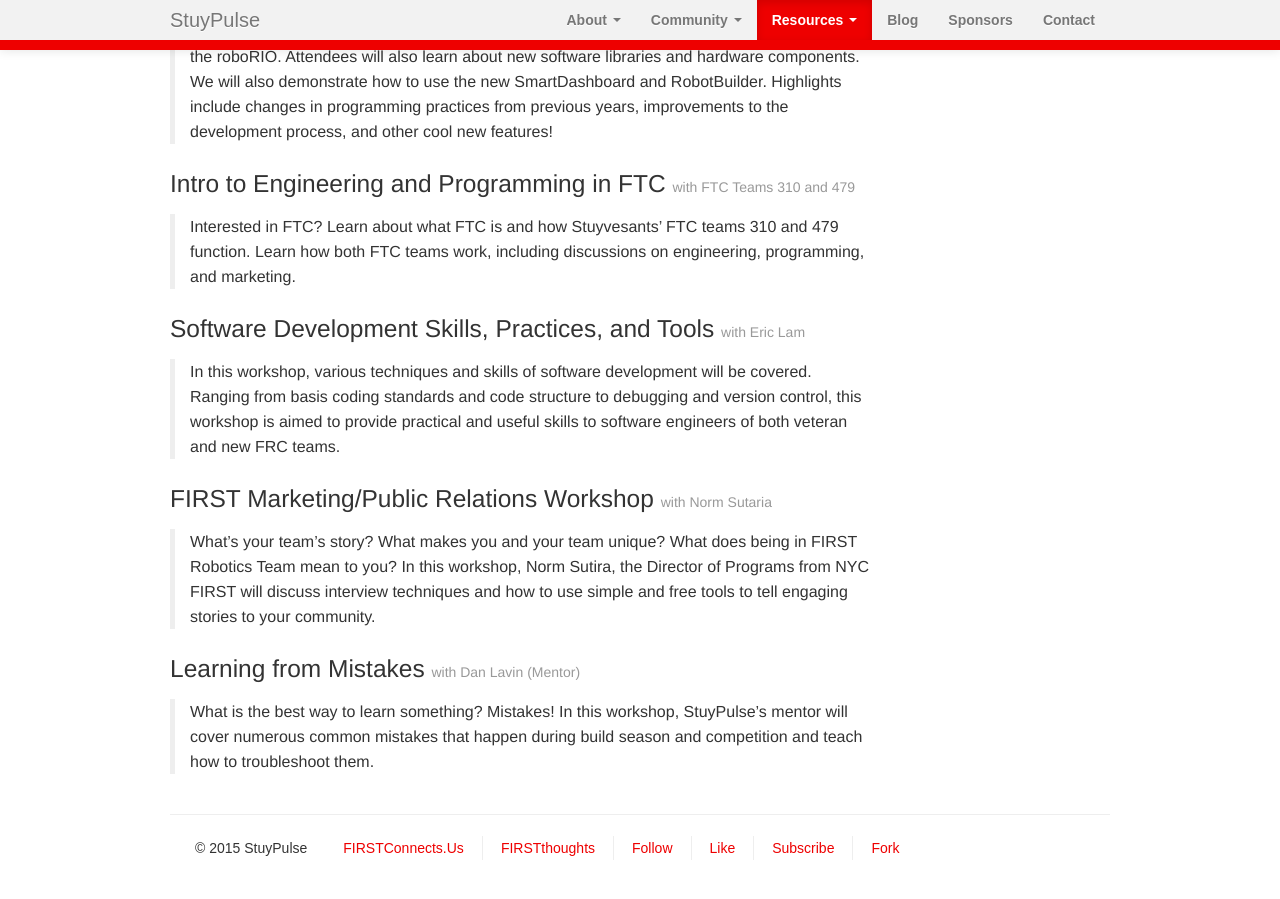
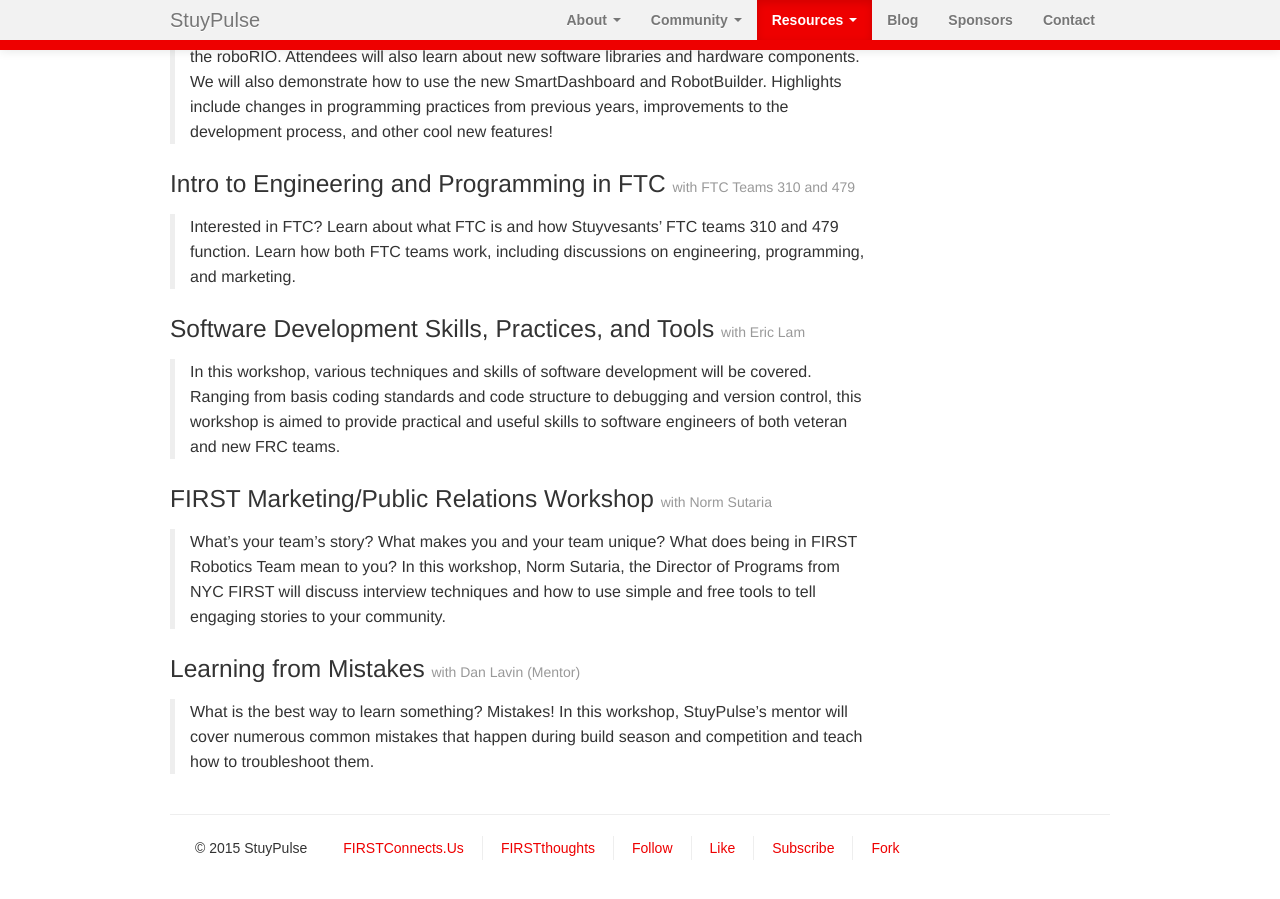
Before and after one commit to StuyPulse/team694.github.io, a Jekyll site: the page built from resources/stuysplash2014/index.md, in a window 1280 px wide and 900 px high, scrolled down 1106 px. Built offline with Jekyll 4.4.1, drawn with Linux system fonts in a browser that asks for light colours; nearby versions of some CDN libraries.

Commit message:
Fix typo

```diff
--- a/resources/stuysplash2014/index.md
+++ b/resources/stuysplash2014/index.md
@@ -30,7 +30,7 @@
 > In this workshop, various techniques and skills of software development will be covered. Ranging from basis coding standards and code structure to debugging and version control, this workshop is aimed to provide practical and useful skills to software engineers of both veteran and new FRC teams.
 
 ### FIRST Marketing/Public Relations Workshop <small>with Norm Sutaria</small>
-> What's your team's story? What makes you and your team unique? What does being in FIRST Robotics Team mean to you? In this workshop, Norm Sutira, the Director of Programs from NYC FIRST will discuss interview techniques and how to use simple and free tools to tell engaging stories to your community.
+> What's your team's story? What makes you and your team unique? What does being in FIRST Robotics Team mean to you? In this workshop, Norm Sutaria, the Director of Programs from NYC FIRST will discuss interview techniques and how to use simple and free tools to tell engaging stories to your community.
 
 ### Learning from Mistakes <small>with Dan Lavin (Mentor)</small>
 > What is the best way to learn something? Mistakes! In this workshop, StuyPulse's mentor will cover numerous common mistakes that happen during build season and competition and teach how to troubleshoot them.
```
